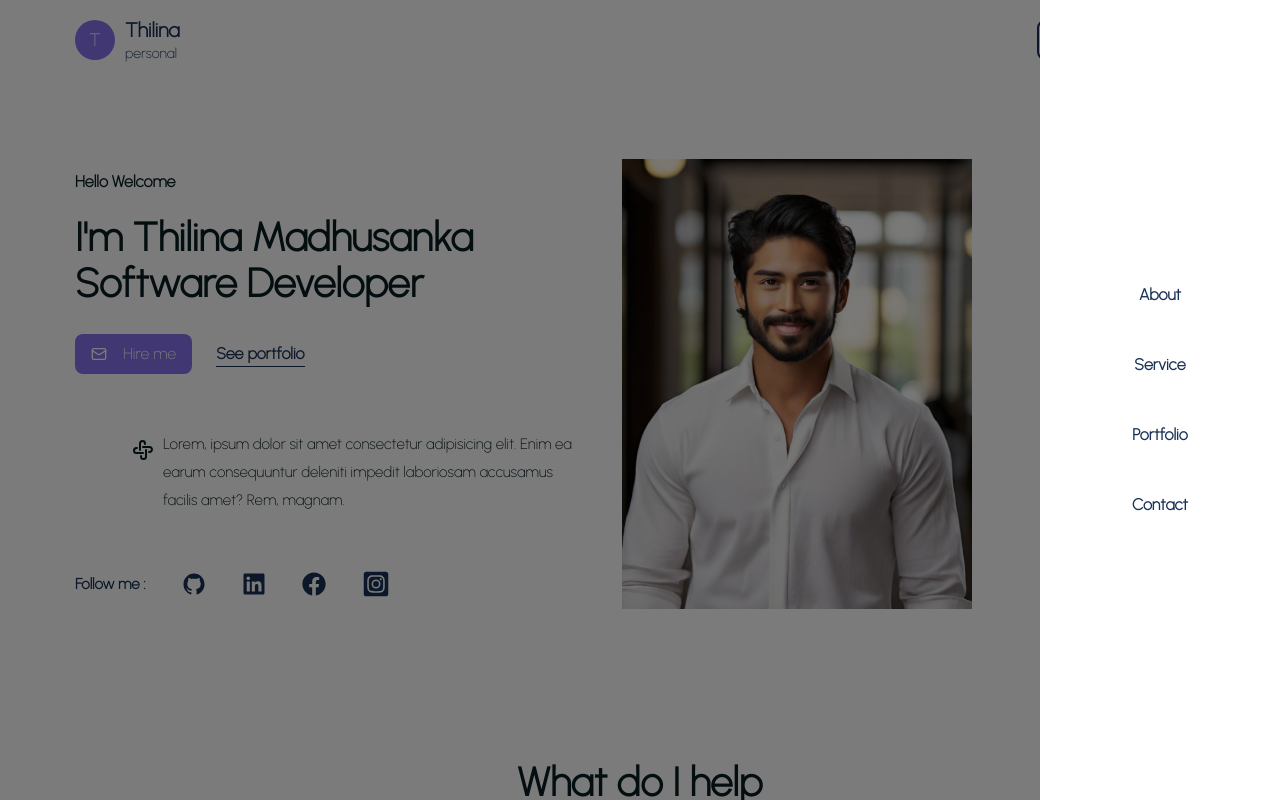
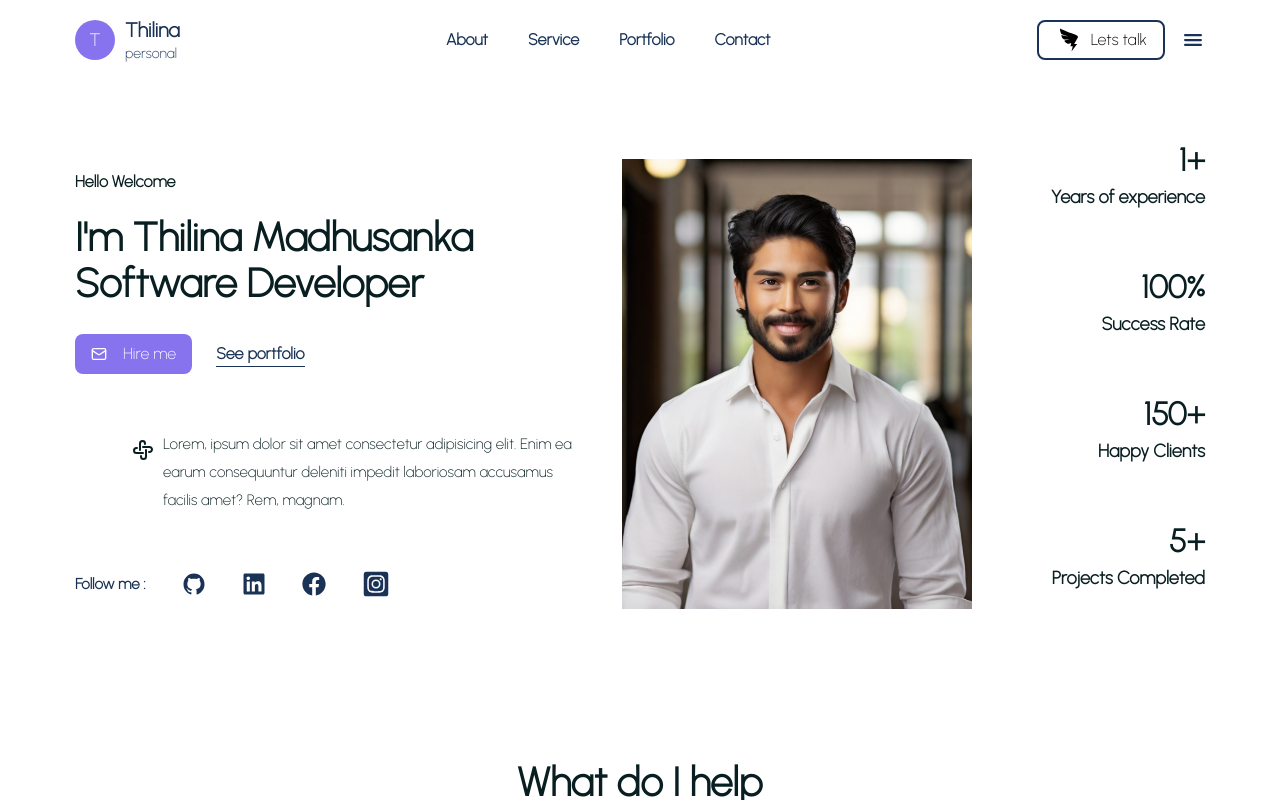
Before and after one commit to nkthilina/My-Portfolio, a React (Create React App) app: page / in a window 1280 px wide. Shown: the top 800 px of the page. Built offline with nearby package versions, Linux system fonts and the light colour scheme.

Commit message:
12th commit

```diff
--- a/src/App.css
+++ b/src/App.css
@@ -37,7 +37,7 @@ section {
     z-index: 99;
 }
 
-@media only screen and (min-width: 768px) {
+/* @media only screen and (min-width: 768px) {
     .menu {
         width: 100%;
         height: 100%;
@@ -63,4 +63,4 @@ section {
     .show_menu {
         display: block;
     }
-}
+} */
--- a/src/components/header.jsx
+++ b/src/components/header.jsx
@@ -21,6 +21,18 @@ export default function Header() {
     return window.removeEventListener('scroll', stickyHeaderFunction)
   },[])
 
+  const handleClick = e => {
+    e.preventDefault();
+
+    const targetAttr = e.target.getAttribute("href");
+    const location = document.querySelector(targetAttr).offsetTop;
+
+    window.scrollTo({
+      top: location - 80,
+      left: 0,
+    })
+  }
+
   return (
     <div ref={headerRef} className='w-full h-[80px] leading-[80px] flex items-center'>
       <div className="container">
@@ -40,10 +52,10 @@ export default function Header() {
             {/* menu */}
             <div className="menu">
               <ul className='flex items-center gap-10'>
-                <li className='text-smallTextColor font-[600]'><a href="#about">About</a></li>
-                <li className='text-smallTextColor font-[600]'><a href="#service">Service</a></li>
-                <li className='text-smallTextColor font-[600]'><a href="#portfolio">Portfolio</a></li>
-                <li className='text-smallTextColor font-[600]'><a href="#contact">Contact</a></li>
+                <li onClick={handleClick} className='text-smallTextColor font-[600]'><a href="#about">About</a></li>
+                <li onClick={handleClick} className='text-smallTextColor font-[600]'><a href="#service">Service</a></li>
+                <li onClick={handleClick} className='text-smallTextColor font-[600]'><a href="#portfolio">Portfolio</a></li>
+                <li onClick={handleClick} className='text-smallTextColor font-[600]'><a href="#contact">Contact</a></li>
               </ul>
             </div>
             {/* end menu */}
```
